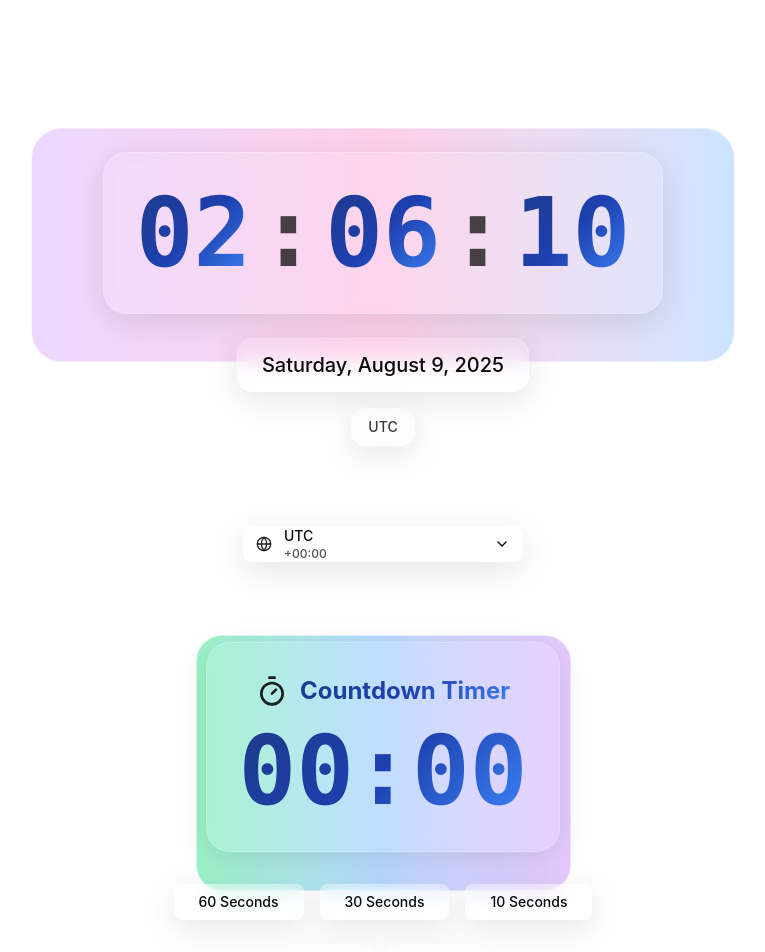
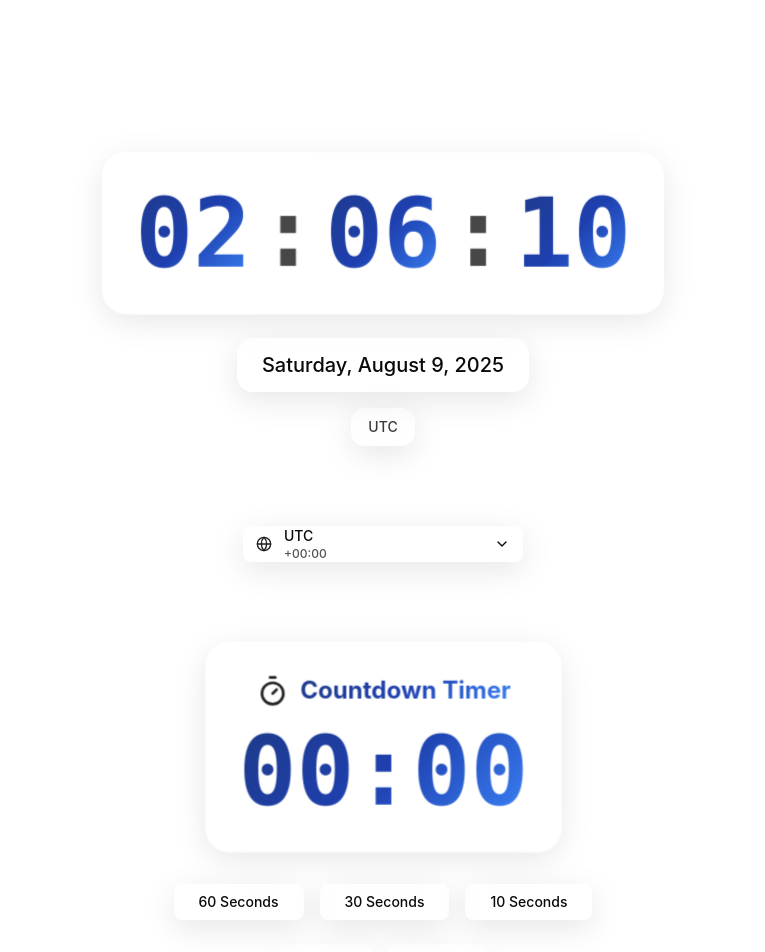
Before and after one commit to RenDub73/clockapp, a React (Vite) app: page / in a window 1280 px wide. Shown: the part 140-1092 px from the top of the page, without its empty margins (257-1022 px from the left). Built offline with nearby package versions, Linux system fonts and the light colour scheme.

Commit message:
Fix clock and countdown timer styling to use subtle background glow like bottom text

```diff
--- a/src/components/AnalogClock.jsx
+++ b/src/components/AnalogClock.jsx
@@ -89,11 +89,8 @@ const AnalogClock = ({ timezone = 'UTC' }) => {
   return (
     <div className="flex flex-col items-center justify-center p-8">
       <div className="relative">
-        {/* Pulsing glow background */}
-        <div className="absolute inset-0 rounded-full bg-gradient-to-r from-purple-400 via-pink-400 to-blue-400 opacity-30 blur-2xl scale-125 pulse-glow"></div>
-
-        {/* Clock container */}
-        <div className="relative glass-morphism rounded-full p-4">
+        {/* Clock container with subtle glow like bottom text */}
+        <div className="glass-morphism rounded-full p-4 pulse-glow">
           <svg width="300" height="300" className="drop-shadow-2xl">
             {/* Outer ring gradient */}
             <defs>
--- a/src/components/CountdownTimer.jsx
+++ b/src/components/CountdownTimer.jsx
@@ -95,12 +95,8 @@ const CountdownTimer = () => {
 
   return (
     <div className="flex flex-col items-center justify-center p-8">
-      {/* Timer display */}
-      <div className="relative">
-        {/* Glowing border */}
-        <div className="absolute inset-0 rounded-3xl bg-gradient-to-r from-green-400 via-blue-400 to-purple-400 opacity-40 blur-lg scale-105 pulse-glow"></div>
-
-        <div className="relative glass-morphism rounded-3xl p-8 mb-8">
+      {/* Timer display with subtle glow like bottom text */}
+      <div className="glass-morphism rounded-3xl p-8 mb-8 pulse-glow">
         <div className="flex flex-col items-center">
           <div className="flex items-center gap-3 mb-4">
             <Timer className="w-8 h-8 text-primary animate-pulse" />
@@ -116,7 +112,6 @@ const CountdownTimer = () => {
               GET READY!
             </div>
           )}
-          </div>
         </div>
       </div>
 
--- a/src/components/DigitalClock.jsx
+++ b/src/components/DigitalClock.jsx
@@ -36,19 +36,14 @@ const DigitalClock = ({ timezone = 'UTC' }) => {
 
   return (
     <div className="flex flex-col items-center justify-center p-8">
-      {/* Main clock display */}
-      <div className="relative">
-        {/* Pulsing glow background */}
-        <div className="absolute inset-0 rounded-3xl bg-gradient-to-r from-purple-400 via-pink-400 to-blue-400 opacity-30 blur-2xl scale-125 pulse-glow"></div>
-
-        <div className="relative glass-morphism rounded-3xl p-8 mb-6">
+      {/* Main clock display with subtle glow like bottom text */}
+      <div className="glass-morphism rounded-3xl p-8 mb-6 pulse-glow">
         <div className="flex items-center justify-center space-x-2 text-6xl md:text-8xl font-mono font-bold">
           <span className="gradient-text">{hours}</span>
           <span className="text-foreground animate-pulse opacity-80">:</span>
           <span className="gradient-text">{minutes}</span>
           <span className="text-foreground animate-pulse opacity-80">:</span>
           <span className="gradient-text">{seconds}</span>
-          </div>
         </div>
       </div>
 
```
Lines whose indentation alone changed are shown as unchanged.
